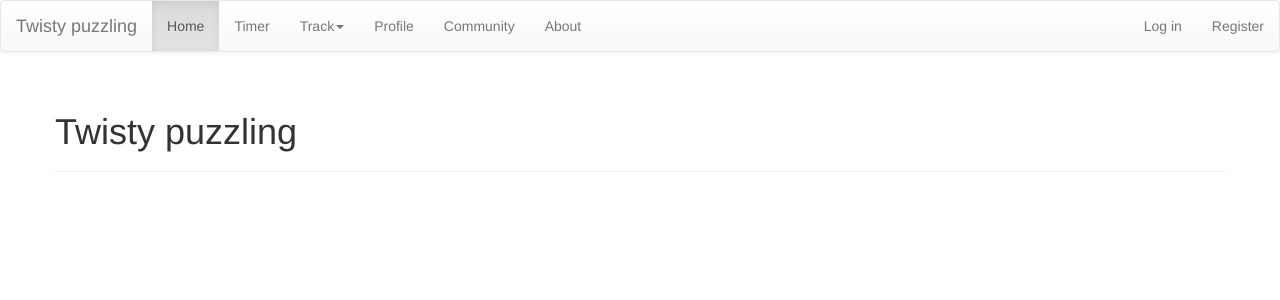
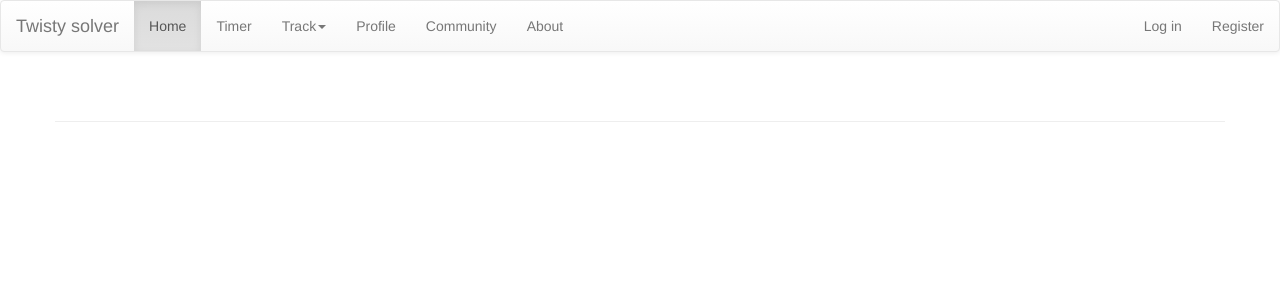
Before and after one commit to browncj/Cube-Graphs, a Django app: page /home/ in a window 1280 px wide. Shown: the top 300 px of the page. Run offline with Django 3.2, Linux system fonts and the light colour scheme; data that the repository does not hold is empty; some libraries are stand-ins or nearby versions.

Commit message:
update branding

```diff
--- a/templates/base.html
+++ b/templates/base.html
@@ -4,7 +4,7 @@
         <meta http-equiv="X-UA-Compatible" content="IE=edge">
         <meta name="viewport" content="width=device-width, initial-scale=1">
 
-        <title>Twisty grapher</title>
+        <title>Twisty solver</title>
 
         {# Bootstrap 3 #}
         <link rel="stylesheet" href="https://maxcdn.bootstrapcdn.com/bootstrap/3.3.7/css/bootstrap.min.css" integrity="sha384-BVYiiSIFeK1dGmJRAkycuHAHRg32OmUcww7on3RYdg4Va+PmSTsz/K68vbdEjh4u" crossorigin="anonymous">
@@ -18,7 +18,7 @@
         <nav class="navbar navbar-default">
             <div class="container-fluid">
                 <div class="navbar-header">
-                    <a class="navbar-brand" href="/">Twisty puzzling</a>
+                    <a class="navbar-brand" href="/">Twisty solver</a>
                 </div>
                 <ul class="nav navbar-nav">
                     <li id="home-page"><a href="/">Home</a></li>
--- a/templates/home/home.html
+++ b/templates/home/home.html
@@ -7,7 +7,7 @@
 
 {% block content %}
     <div class="page-header">
-        <h1>Twisty puzzling</h1>
+        <h1></h1>
     </div>
 
     <div class="posts">
```
